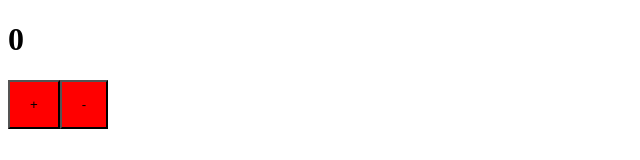
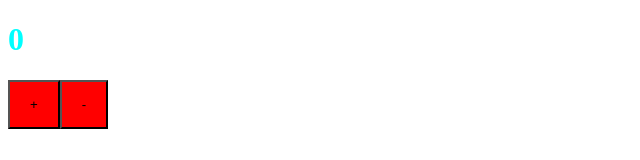
Before and after one commit to Vladisdev/webpack, a React app: page / in a window 1280 px wide. Shown: the top 160 px of the page, without its empty margins (0-640 px from the left). Built offline with nearby package versions, Linux system fonts and the light colour scheme.

Commit message:
css modules

```diff
--- a/src/components/App.scss
+++ b/src/components/App.module.scss
@@ -1,4 +1,4 @@
-button {
+.btn {
   background: red;
   padding: 15px 20px;
 
@@ -6,3 +6,7 @@ button {
     background: tomato;
   }
 }
+
+.value {
+  color: aqua;
+}
--- a/src/components/App.tsx
+++ b/src/components/App.tsx
@@ -1,5 +1,5 @@
 import { useState } from 'react'
-import './App.scss'
+import styles from './App.module.scss'
 
 export const App = () => {
   const [count, setCount] = useState(0)
@@ -9,9 +9,13 @@ export const App = () => {
 
   return (
     <div>
-      <h1>{count}</h1>
-      <button onClick={increment}>+</button>
-      <button onClick={decrement}>-</button>
+      <h1 className={styles.value}>{count}</h1>
+      <button className={styles.btn} onClick={increment}>
+        +
+      </button>
+      <button className={styles.btn} onClick={decrement}>
+        -
+      </button>
     </div>
   )
 }
--- a/tsconfig.json
+++ b/tsconfig.json
@@ -8,7 +8,8 @@
     "allowJs": false,
     "moduleResolution": "node",
     "allowSyntheticDefaultImports": true,
-    "esModuleInterop": true
+    "esModuleInterop": true,
+    "plugins": [{ "name": "typescript-plugin-css-modules" }]
   },
   "ts-node": {
     "compilerOptions": {
```
Also changed, not shown: src/global.d.ts (added, +7 -0 lines), 4 other files (tests, documents, lock files or other folders).
